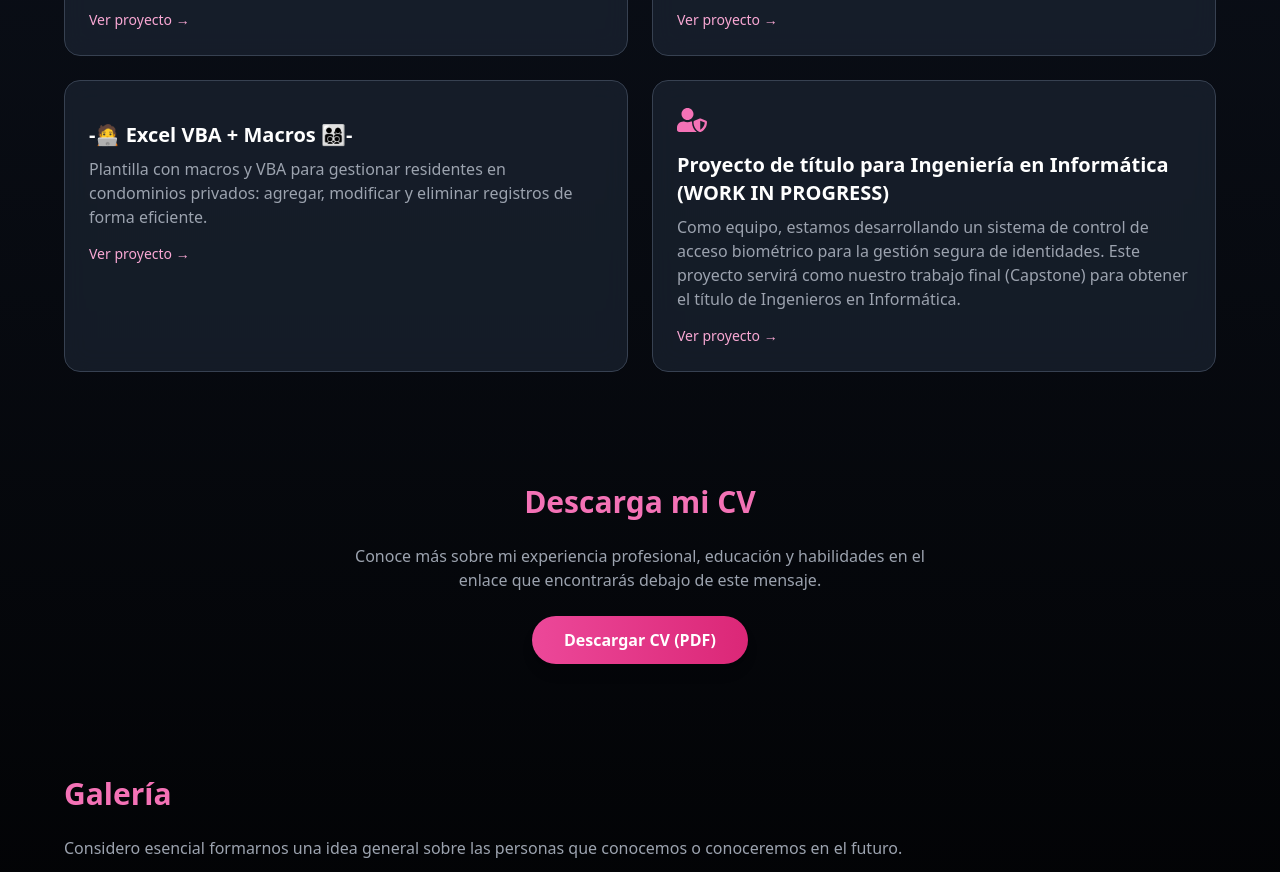
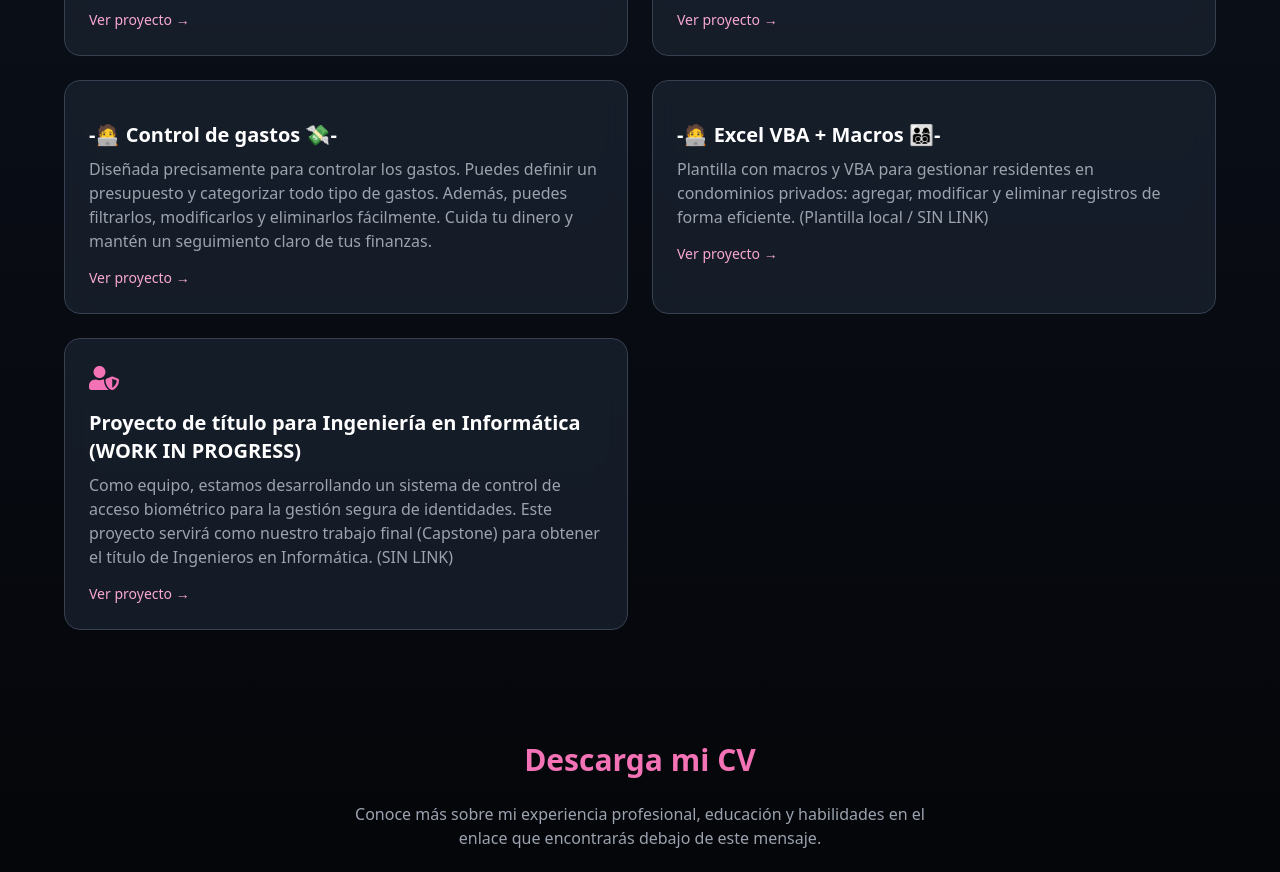
Before and after one commit to WhoIsPipee/SobreMI, a React (Vite) app: page / in a window 1280 px wide. Shown: the part 1820-2692 px from the top of the page. Built offline with nearby package versions, Linux system fonts and the light colour scheme.

Commit message:
Modificado / Proximas actualizaciones

```diff
--- a/src/components/Main.tsx
+++ b/src/components/Main.tsx
@@ -20,25 +20,30 @@ const projects = [
     title: "-🔥 CalorieFlow 🏋🏻‍♂️-",
     description:
       "CalorieFlow es un controlador de calorías integral que permite registrar tanto las consumidas como las quemadas. Con esta herramienta, puedes visualizar tu déficit calórico final, ya que recopila datos de actividades físicas y alimentación.",
-    link: "https://rad-cheesecake-3824af.netlify.app/",
+    link: "https://calorie-flow.netlify.app/",
   },
   {
     title: "-🖥️ Calculadora de propinas 💸-",
     description:
       "Esta página te permite calcular tu propina final con porcentajes del 10% al 50%, mostrando al instante el total a pagar. Actualmente es un modelo visual, pero próximamente se integrará una base de datos para guardar registros.",
-    link: "https://sweet-sawine-ddc246.netlify.app/",
+    link: "https://propinas-cal.netlify.app/",
+  },
+  {
+    title: "-🧑‍💻 Control de gastos 💸-",
+    description: "Diseñada precisamente para controlar los gastos. Puedes definir un presupuesto y categorizar todo tipo de gastos. Además, puedes filtrarlos, modificarlos y eliminarlos fácilmente. Cuida tu dinero y mantén un seguimiento claro de tus finanzas.",
+    link: "https://control-gast.netlify.app/",
   },
   {
     title: "-🧑‍💻 Excel VBA + Macros 👨‍👩‍👦‍👦-",
     description:
-      "Plantilla con macros y VBA para gestionar residentes en condominios privados: agregar, modificar y eliminar registros de forma eficiente.",
+      "Plantilla con macros y VBA para gestionar residentes en condominios privados: agregar, modificar y eliminar registros de forma eficiente. (Plantilla local / SIN LINK)",
     link: "#",
   },
   {
     icon: <FaUserShield className="text-pink-400 text-3xl" />,
     title: "Proyecto de título para Ingeniería en Informática (WORK IN PROGRESS)",
     description:
-      "Como equipo, estamos desarrollando un sistema de control de acceso biométrico para la gestión segura de identidades. Este proyecto servirá como nuestro trabajo final (Capstone) para obtener el título de Ingenieros en Informática.",
+      "Como equipo, estamos desarrollando un sistema de control de acceso biométrico para la gestión segura de identidades. Este proyecto servirá como nuestro trabajo final (Capstone) para obtener el título de Ingenieros en Informática. (SIN LINK)",
     link: "#",
   },
 ];
```
